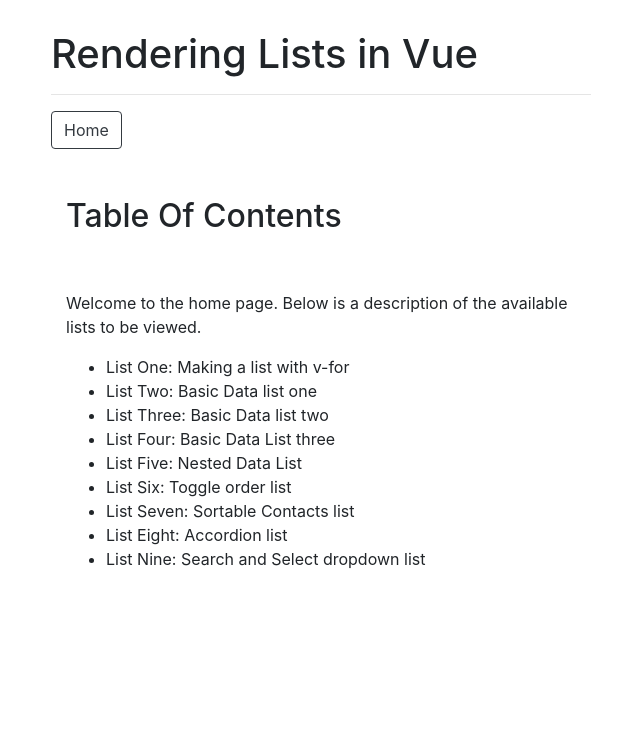
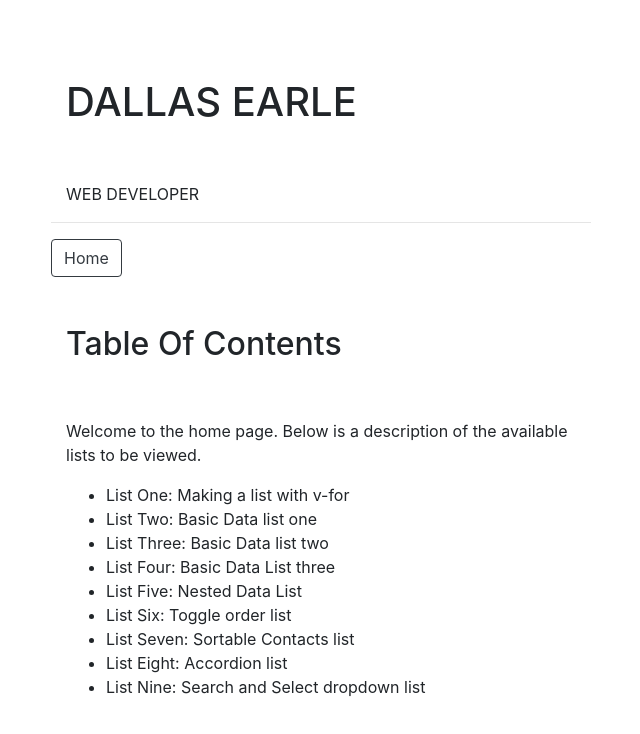
Before and after one commit to dstearle/my-portfolio, a Vue app: page / in a window 1280 px wide. Shown: the top 734 px of the page, without its empty margins (34-674 px from the left). Built offline with nearby package versions, Linux system fonts and the light colour scheme.

Commit message:
Created are for portfolio title

```diff
--- a/src/App.vue
+++ b/src/App.vue
@@ -6,7 +6,7 @@
 
             <div class="col-xs-12 col-sm-8 col-sm-offset-2 col-md-6 col-md-offset-3">
 
-                <h1>Rendering Lists in Vue</h1>
+                <app-portfolio-title></app-portfolio-title>
 
                 <hr>
 
@@ -25,12 +25,15 @@
 <script>
 
     import Header from "./components/Header.vue";
+    import PortfolioTitle from "./components/PortfolioTitle";
 
     export default {
 
         components: {
 
-            appHeader:Header
+            appHeader:Header,
+
+            appPortfolioTitle:PortfolioTitle,
 
         },
 
--- /dev/null
+++ b/src/components/PortfolioTitle.vue
@@ -0,0 +1,11 @@
+<template>
+
+    <div class="container">
+
+        <h1 class="py-5">DALLAS EARLE</h1>
+
+        <p>WEB DEVELOPER</p>
+
+    </div>
+
+</template>
```
